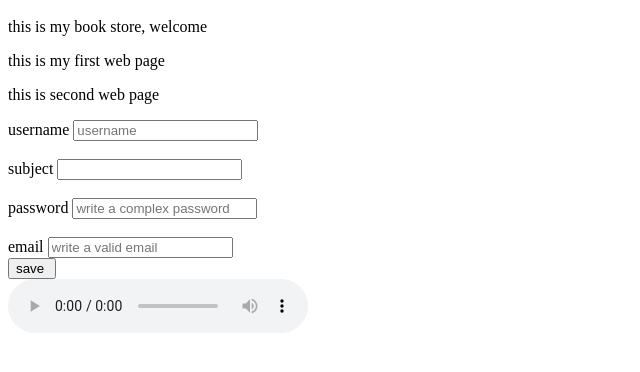
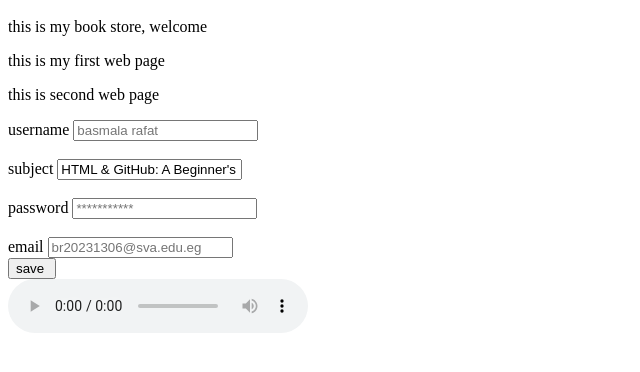
Before and after one commit to basmala353/myfirstwebpage, a plain HTML site: page index.html in a window 1280 px wide. Shown: the part 48-420 px from the top of the page, without its empty margins (0-640 px from the left). Drawn offline with Linux system fonts and the light colour scheme.

Commit message:
Add files via upload

```diff
--- a/index.html
+++ b/index.html
@@ -14,22 +14,22 @@
 <form>
     <div>
     <label>username</label>
-<input type="text" required placeholder="username">
+<input type="text" required placeholder="basmala rafat">
     </div>
     <br>
     <div>
         <label>subject</label>
-    <input type="text" >
+    <input type="text" value="HTML & GitHub: A Beginner's Guide" >
         </div>
         <br>
 <div>
 <label>password</label>
-<input type="password" required placeholder="write a complex password">
+<input type="text" required placeholder="***********">
 </div>
 <br>
 <div>
 <label>email</label>
-<input type="text" placeholder="write a valid email">
+<input type="email" placeholder="br20231306@sva.edu.eg">
 </div>
 <input type="submit" value="save ">
 <div>
```
